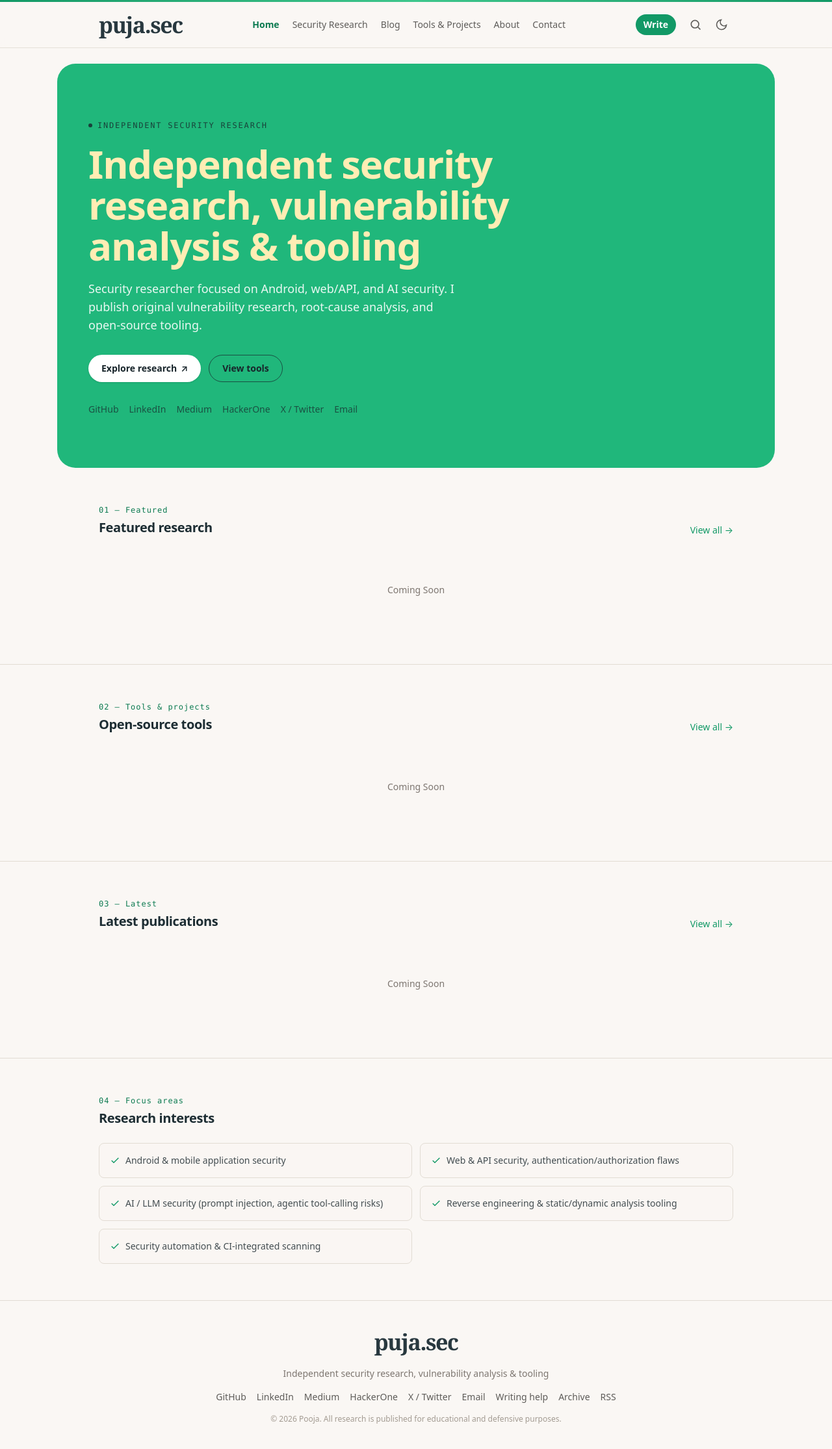
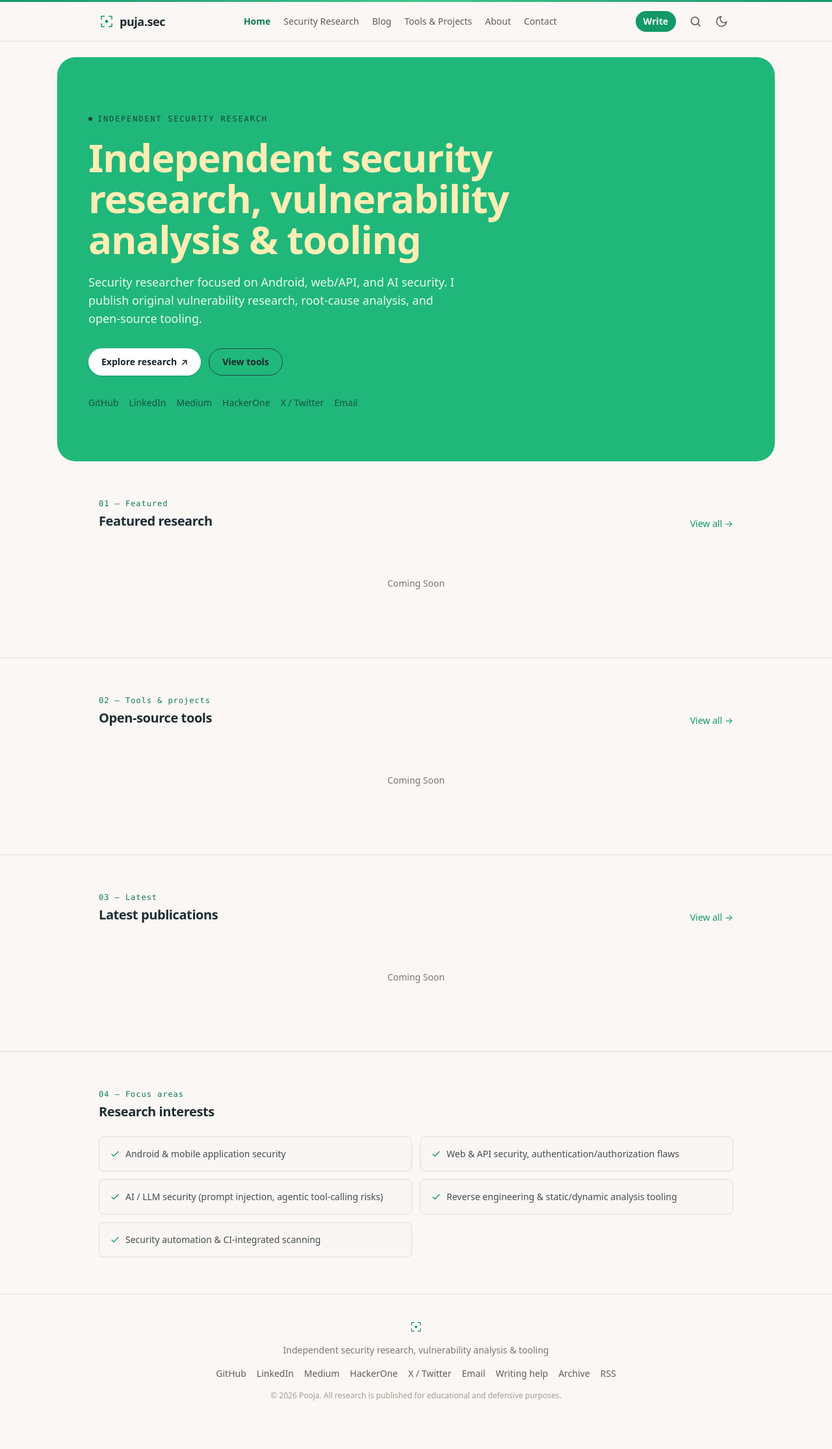
Before and after one commit to cyberpooja/cyberpooja.github.io, an Astro site in the folder portfolio-site/: page / in a window 1280 px wide. Shown: the whole page at 65% size. After the commit the page ends 2196 px from the top, so only its background shows below. Built offline with nearby package versions, Linux system fonts and the light colour scheme; Astro itself is replaced by a stand-in of ours.

Commit message:
Revert "Use the writing page serif wordmark throughout the site"
This reverts commit e7d37233ff8dc3853db369d2448743afaf3e5442.

```diff
--- a/portfolio-site/src/components/Brand.astro
+++ /dev/null
@@ -1,19 +0,0 @@
----
-import { SITE } from '../site.config';
-import { withBase } from '../utils/paths';
----
-<a class="site-wordmark" href={withBase('/')} aria-label={`${SITE.title} home`}>{SITE.title}</a>
-<style>
-  .site-wordmark {
-    display: inline-block;
-    flex-shrink: 0;
-    color: inherit;
-    font: 700 34px Georgia, serif;
-    letter-spacing: -1.5px;
-    text-decoration: none;
-    white-space: nowrap;
-  }
-  @media (max-width: 600px) {
-    .site-wordmark { font-size: 28px; }
-  }
-</style>
--- a/portfolio-site/src/components/Footer.astro
+++ b/portfolio-site/src/components/Footer.astro
@@ -1,13 +1,15 @@
 ---
 import { withBase } from '../utils/paths';
-import Brand from './Brand.astro';
 import { SITE, SOCIAL_LINKS } from '../site.config';
 
 const year = new Date().getFullYear();
 ---
 <footer class="border-t border-stone-200 dark:border-stone-800">
   <div class="mx-auto flex max-w-5xl flex-col items-center gap-4 px-4 py-10 text-center sm:px-6">
-    <Brand />
+    <svg xmlns="http://www.w3.org/2000/svg" viewBox="0 0 24 24" fill="none" stroke="currentColor" stroke-width="1.6" class="h-5 w-5 text-accent-600 dark:text-accent-400">
+      <path d="M4 4h5M4 4v5M20 4h-5M20 4v5M4 20h5M4 20v-5M20 20h-5M20 20v-5" />
+      <circle cx="12" cy="12" r="2.4" fill="currentColor" stroke="none" />
+    </svg>
     <p class="text-sm text-stone-500 dark:text-stone-400">{SITE.tagline}</p>
 
     <div class="flex flex-wrap items-center justify-center gap-4 text-sm">
--- a/portfolio-site/src/components/Header.astro
+++ b/portfolio-site/src/components/Header.astro
@@ -1,7 +1,6 @@
 ---
 import { withBase } from '../utils/paths';
-import { NAV_LINKS } from '../site.config';
-import Brand from './Brand.astro';
+import { SITE, NAV_LINKS } from '../site.config';
 import ThemeToggle from './ThemeToggle.astro';
 
 const currentPath = Astro.url.pathname;
@@ -14,7 +13,13 @@ function isActive(href: string) {
 <header class="sticky top-0 z-50 border-b border-stone-200/80 bg-stone-50/90 backdrop-blur dark:border-stone-800/80 dark:bg-stone-950/90">
   <div class="h-[3px] bg-gradient-to-r from-accent-600 via-accent-400 to-accent-600"></div>
   <div class="mx-auto flex max-w-5xl items-center justify-between px-4 py-3 sm:px-6">
-    <Brand />
+    <a href={withBase('/')} class="group flex items-center gap-2 text-lg font-extrabold tracking-tight text-stone-900 dark:text-white">
+      <svg xmlns="http://www.w3.org/2000/svg" viewBox="0 0 24 24" fill="none" stroke="currentColor" stroke-width="1.6" class="h-6 w-6 text-accent-600 transition group-hover:rotate-90 dark:text-accent-400">
+        <path d="M4 4h5M4 4v5M20 4h-5M20 4v5M4 20h5M4 20v-5M20 20h-5M20 20v-5" />
+        <circle cx="12" cy="12" r="2.4" fill="currentColor" stroke="none" />
+      </svg>
+      {SITE.title}
+    </a>
 
     <nav class="hidden items-center gap-5 text-sm md:flex">
       {NAV_LINKS.map((link) => (
--- a/portfolio-site/src/pages/write.astro
+++ b/portfolio-site/src/pages/write.astro
@@ -1,6 +1,5 @@
 ---
 import '../styles/writer.css';
-import Brand from '../components/Brand.astro';
 ---
 <!doctype html>
 <html lang="en">
@@ -12,7 +11,7 @@ import Brand from '../components/Brand.astro';
 </head>
 <body data-pagefind-ignore>
   <header class="writer-header">
-    <div class="brand-group"><Brand /><span class="draft-label">Draft</span><span id="save-status" role="status">Opening drafts…</span></div>
+    <div class="brand-group"><a class="brand" href="/">puja.sec</a><span class="draft-label">Draft</span><span id="save-status" role="status">Opening drafts…</span></div>
     <nav aria-label="Writing actions">
       <button id="stories-button">My stories</button><button id="preview-button">Preview</button>
       <button id="publish-button" class="primary">Publish</button>
```
Also changed, not shown: portfolio-site/src/styles/writer.css.
